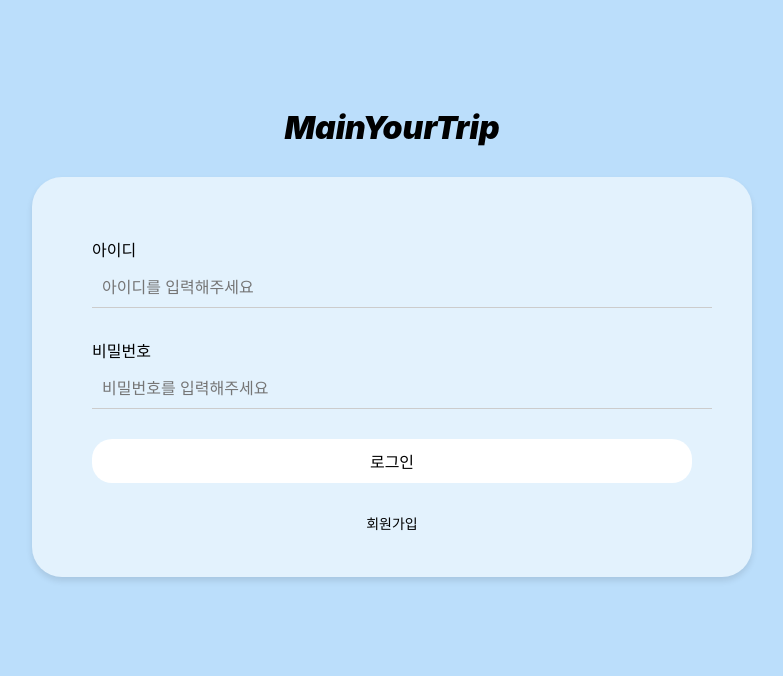
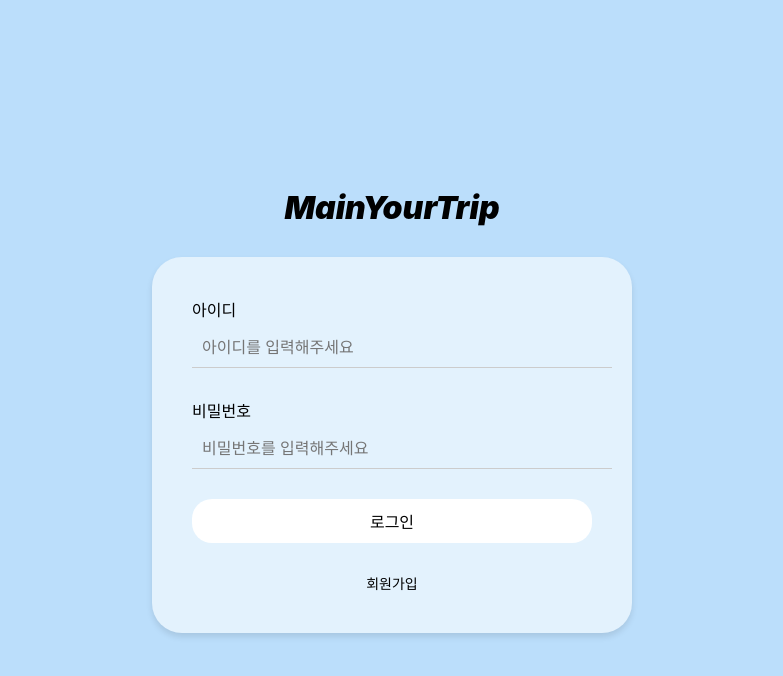
Before and after one commit to smartPotatoo/MapYourTrip_Front, a React (Create React App) app: page /user/login in a window 1280 px wide. Shown: the top 676 px of the page, without its empty margins (248-1031 px from the left). Built offline with nearby package versions, Linux system fonts and the light colour scheme.

Commit message:
[MOD] : login.css, App.css 충돌 수정

```diff
--- a/src/App.css
+++ b/src/App.css
@@ -3,10 +3,13 @@ body {
   font-family: -apple-system, BlinkMacSystemFont, 'Segoe UI', 'Roboto', 'Oxygen', 'Ubuntu', 'Cantarell', 'Fira Sans', 'Droid Sans', 'Helvetica Neue', sans-serif;
   -webkit-font-smoothing: antialiased;
   -moz-osx-font-smoothing: grayscale;
-  background-color: #F8F8F8; /* 기본 배경색 설정 */
+  background-color: #F8F8F8;
+  width: 100%;
+  height: 100%;
 }
 
 #root {
-  display: flex;
+  /* Centering styles removed */
   min-height: 100vh;
+  width: 100%;
 }
--- a/src/App.js
+++ b/src/App.js
@@ -7,19 +7,27 @@ import './App.css';
 
 const AppContent = () => {
   const location = useLocation();
-  const isLoginPage = location.pathname === '/user/login'; // 현재 경로가 /user/login 인지 확인
+  const isLoginPage = location.pathname === '/user/login';
 
   return (
-    <div>
+    <div id="app-root" style={{
+      display: isLoginPage ? 'block' : 'flex',
+      justifyContent: isLoginPage ? 'center' : 'flex-start',
+      alignItems: isLoginPage ? 'center' : 'flex-start',
+      height: '100vh'
+    }}>
       {!isLoginPage && <Sidebar />}
-      {/* 로그인 페이지가 아닌 경우에만 사이드바를 렌더링 */}
       <div style={{ flexGrow: 1 }}>
         {!isLoginPage && <Header />}
-        {/* 로그인 페이지가 아닌 경우에만 헤더를 렌더링 */}
-        <div style={{ padding: isLoginPage ? '0' : '20px' }}>
+        <div style={{
+          flexGrow: 1,
+          padding: isLoginPage ? '0' : '20px',
+          display: isLoginPage ? 'flex' : 'block',
+          justifyContent: isLoginPage ? 'center' : 'flex-start',
+          alignItems: isLoginPage ? 'center' : 'flex-start',
+        }}>
           <Routes>
             <Route path="/user/login" element={<Login />} />
-            {/* 다른 라우트를 추가하여 여러 페이지를 렌더링 할 수 있음 */}
           </Routes>
         </div>
       </div>
@@ -29,7 +37,6 @@ const AppContent = () => {
 
 const App = () => (
   <Router>
-    {/* Router로 AppContent를 감싸서 useLocation 훅이 정상적으로 동작하도록 설정 */}
     <AppContent />
   </Router>
 );
--- a/src/components/Login.js
+++ b/src/components/Login.js
@@ -1,12 +1,11 @@
 import React from 'react';
 import '../styles/Login.css';
 
-function Login() {
+const Login = () => {
   return (
+    <div id="login-root" className="login-page">
+      <h1 className="logo">MainYourTrip</h1>
       <div className="login-container">
-            <h1 className="logo">MainYourTrip</h1> {/* 로고를 login-box 위에 위치 */}
-            <div className="login-box">
-                <form>
         <div className="input-group">
           <label htmlFor="username">아이디</label>
           <input type="text" id="username" placeholder="아이디를 입력해주세요" />
@@ -16,13 +15,12 @@ function Login() {
           <input type="password" id="password" placeholder="비밀번호를 입력해주세요" />
         </div>
         <button type="submit" className="login-button">로그인</button>
-                </form>
         <div className="signup-link">
           <a href="/signup">회원가입</a>
         </div>
       </div>
     </div>
   );
-}
+};
 
 export default Login;
--- a/src/styles/Login.css
+++ b/src/styles/Login.css
@@ -1,51 +1,39 @@
-html, body {
-    margin: 0;
-    padding: 0;
-    height: 50%; /* 높이를 50%로 설정하여 컨텐츠가 화면 중앙에 정렬되도록 함 */
-    font-family: Arial, sans-serif;
+.login-page {
+    display: flex;
+    flex-direction: column;
+    justify-content: center;
+    align-items: center;
+    height: 100vh;
     background-color: #BBDEFB;
-    display: flex;
-    align-items: center; /* 화면 세로 방향으로 가운데 정렬 */
-    flex-direction: column; /* 로고와 로그인 박스를 수직으로 정렬 */
+    width: 100%;
 }
 
 .login-container {
+    background-color: #E3F2FD;
+    padding: 40px;
+    border-radius: 30px;
+    text-align: center;
+    box-shadow: 0px 4px 6px rgba(0, 0, 0, 0.1);
+    max-width: 400px;
     width: 100%;
-    height: 50%; /* 자동 높이 설정으로 컨텐츠의 높이에 맞춤 */
-    display: flex;
-    justify-content: center;
-    align-items: center;
-    flex-direction: column; /* 로고가 로그인 박스 위에 위치하도록 수직 정렬 */
-    background-color: #BBDEFB;
 }
 
 .logo {
     font-size: 32px;
     font-weight: 1000;
     font-style: oblique;
-    margin-bottom: 30px; /* 로고와 로그인 박스 사이에 여백 추가 */
-    margin-top: 15%;
+    margin-bottom: 30px;
     color: #000;
 }
 
-.login-box {
-    background-color: #E3F2FD;
-    padding: 60px;
-    border-radius: 30px;
-    text-align: center;
-    box-shadow: 0px 4px 6px rgba(0, 0, 0, 0.1);
-    width: 600px;
-    height: 280px;
-}
-
 .input-group {
-    margin-bottom: 30px; /* 요소들 사이의 여백 증가 */
+    margin-bottom: 30px;
 }
 
 .input-group label {
     display: block;
     margin-bottom: 8px;
-    color: #000; /* label의 글자 색을 검정색으로 변경 */
+    color: #000;
     font-size: 16px;
     text-align: left;
 }
@@ -58,16 +46,16 @@ html, body {
     border-radius: 0;
     font-size: 16px;
     background-color: transparent;
-    outline: none; /* 기본 outline 제거 */
+    outline: none;
 }
 
 .input-group input:focus {
-    border-bottom: 1px solid #ccc; /* 포커스 시 검정색 보더라인 제거 */
+    border-bottom: 1px solid #ccc;
 }
 
 .login-button {
     width: 100%;
-    padding: 10px; /* 버튼의 상하 여백도 늘림 */
+    padding: 10px;
     background-color: #fff;
     border: none;
     border-radius: 20px;
@@ -76,7 +64,7 @@ html, body {
 }
 
 .signup-link {
-    margin-top: 30px; /* 로그인 버튼과 회원가입 링크 사이의 여백 증가 */
+    margin-top: 30px;
 }
 
 .signup-link a {
```
Lines whose indentation alone changed are shown as unchanged.
